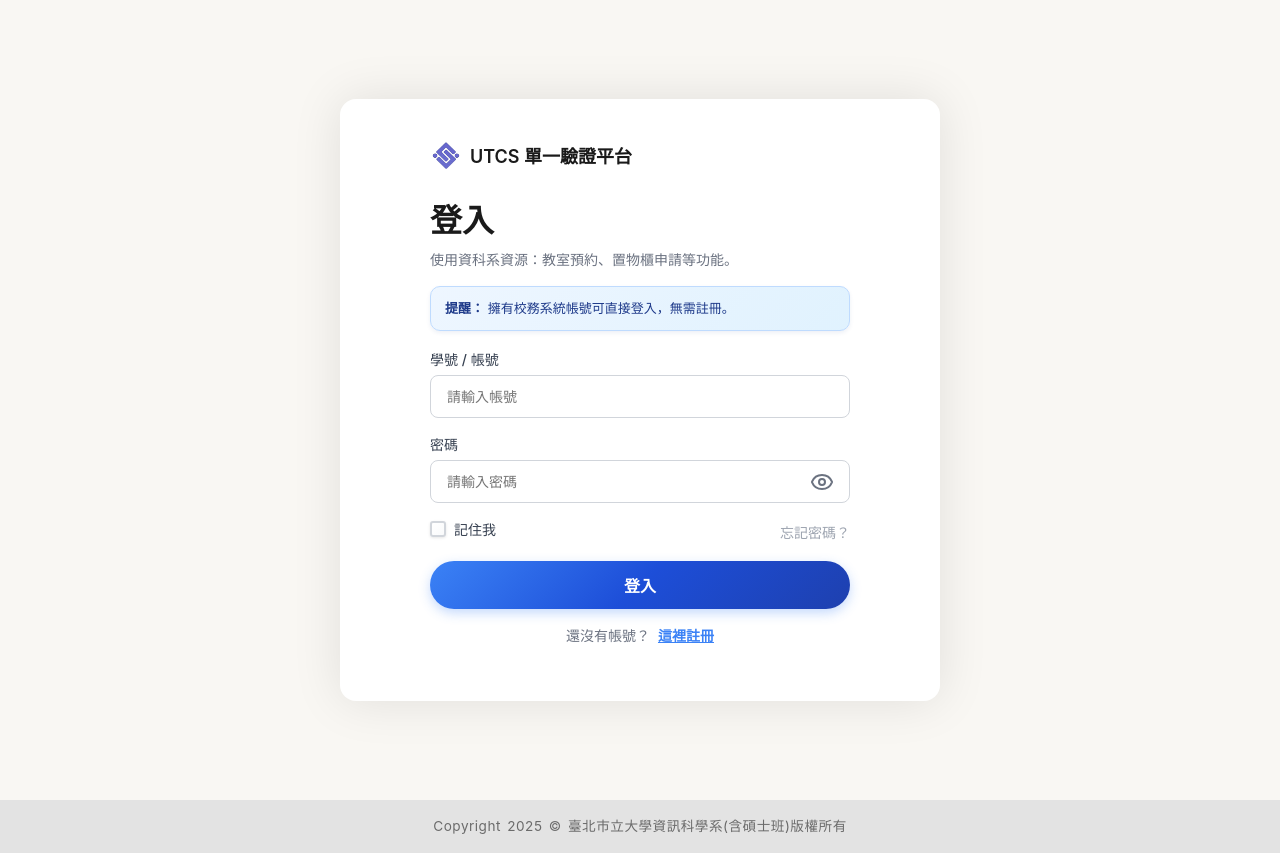
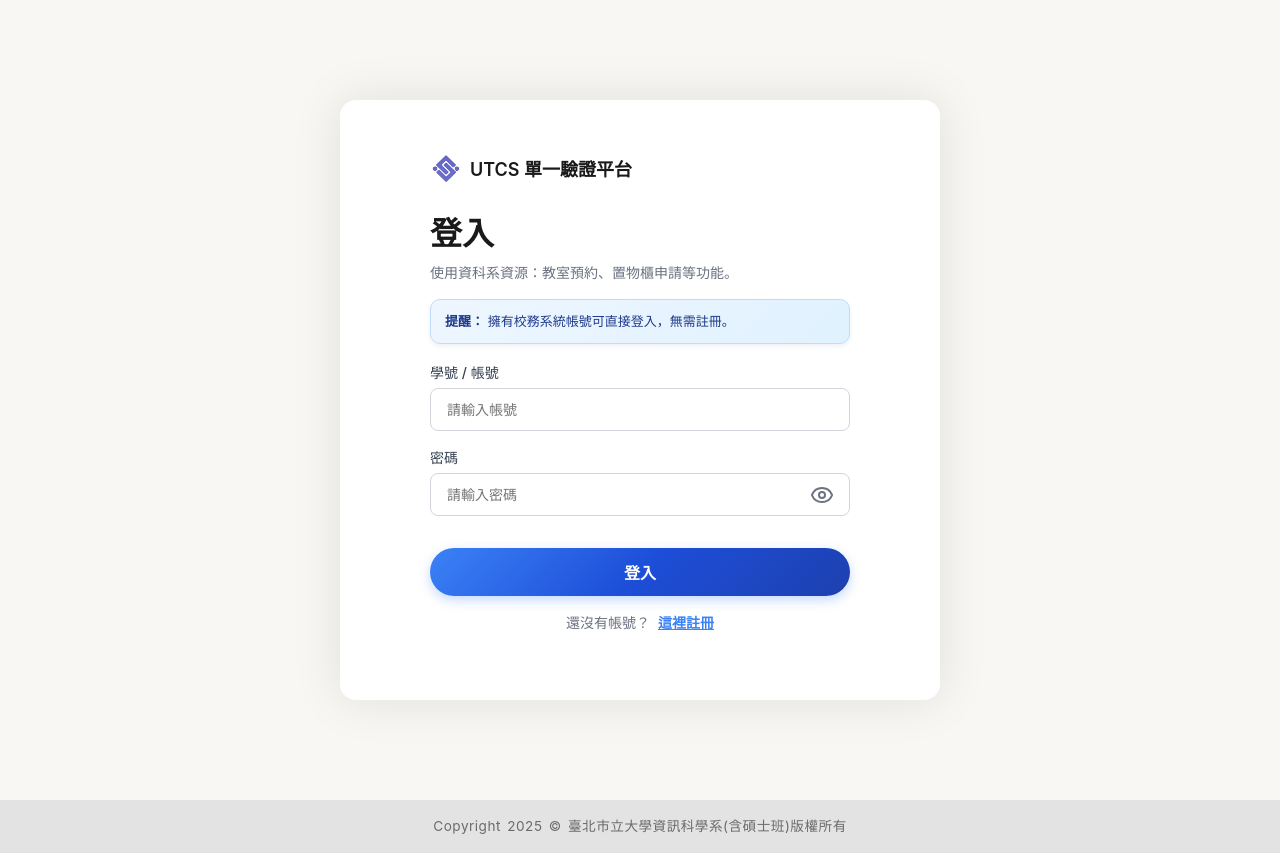
Before and after one commit to UTCS-G505/SSO-Frontend, a Vue app: page /login in a window 1280 px wide. Built offline with nearby package versions, Linux system fonts and the light colour scheme; no server answers.

Commit message:
feat: remove 'Remember Me' option from login form

```diff
--- a/src/components/login/LoginForm.vue
+++ b/src/components/login/LoginForm.vue
@@ -148,14 +148,6 @@
           </label>
         </div>
 
-        <div class="form-options" v-if="!isRegisterMode">
-          <label class="remember-me">
-            <input type="checkbox" :checked="formData.rememberMe" @change="updateRememberMe" />
-            記住我
-          </label>
-          <a href="#" class="forgot-password">忘記密碼？</a>
-        </div>
-
         <button type="submit" class="login-btn" :disabled="isLoading">
           {{
             isLoading
@@ -291,7 +283,6 @@ interface LoginFormData {
   secondary_email: string
   phone_number: string
   position: string
-  rememberMe: boolean
   agreedRules: boolean
 }
 
@@ -312,7 +303,6 @@ interface Emits {
   'update:phone-number': [value: string]
   'update:position': [value: string]
   'update:confirm-password': [value: string]
-  'update:rememberMe': [value: boolean]
   'update:agreed-rules': [value: boolean]
   submit: [data: LoginFormData]
   'toggle-mode': []
@@ -354,10 +344,6 @@ const updatePosition = (event: Event) => {
 
 const updateConfirmPassword = (value: string) => {
   emit('update:confirm-password', value)
-}
-
-const updateRememberMe = (event: Event) => {
-  emit('update:rememberMe', (event.target as HTMLInputElement).checked)
 }
 
 const updateAgreedRules = (event: Event) => {
@@ -488,67 +474,9 @@ input:disabled {
   cursor: not-allowed;
 }
 
-.form-options {
-  display: flex;
-  justify-content: space-between;
-  align-items: center;
-  margin-bottom: 16px;
-}
-
-.remember-me {
-  display: flex;
-  align-items: center;
-  gap: 8px;
-  font-size: 14px;
-  color: #374151;
-  cursor: pointer;
-}
-
-.remember-me input[type='checkbox'] {
-  width: 16px;
-  height: 16px;
-  margin: 0;
-  appearance: none;
-  border: 2px solid #d1d5db;
-  border-radius: 3px;
-  background: linear-gradient(135deg, #ffffff 0%, #f9fafb 100%);
-  cursor: pointer;
-  position: relative;
-  transition: all 0.2s ease;
-  box-shadow: 0 1px 3px rgba(0, 0, 0, 0.1);
-  flex-shrink: 0;
-}
-
-.remember-me input[type='checkbox']:checked {
-  background: linear-gradient(135deg, #3b82f6 0%, #1d4ed8 100%);
-  border-color: #3b82f6;
-  box-shadow: 0 2px 4px rgba(59, 130, 246, 0.3);
-}
-
-.remember-me input[type='checkbox']:checked::after {
-  content: '✓';
-  position: absolute;
-  top: 50%;
-  left: 50%;
-  transform: translate(-50%, -50%);
-  color: white;
-  font-size: 10px;
-  font-weight: bold;
-}
-
-.forgot-password {
-  color: #9ca3af;
-  text-decoration: none;
-  font-size: 14px;
-}
-
-.forgot-password:hover {
-  color: #6b7280;
-  text-decoration: underline;
-}
-
 .login-btn {
   width: 100%;
+  margin-top: 16px;
   padding: 12px 16px;
   background: linear-gradient(135deg, #3b82f6 0%, #1d4ed8 50%, #1e40af 100%);
   color: white;
```
